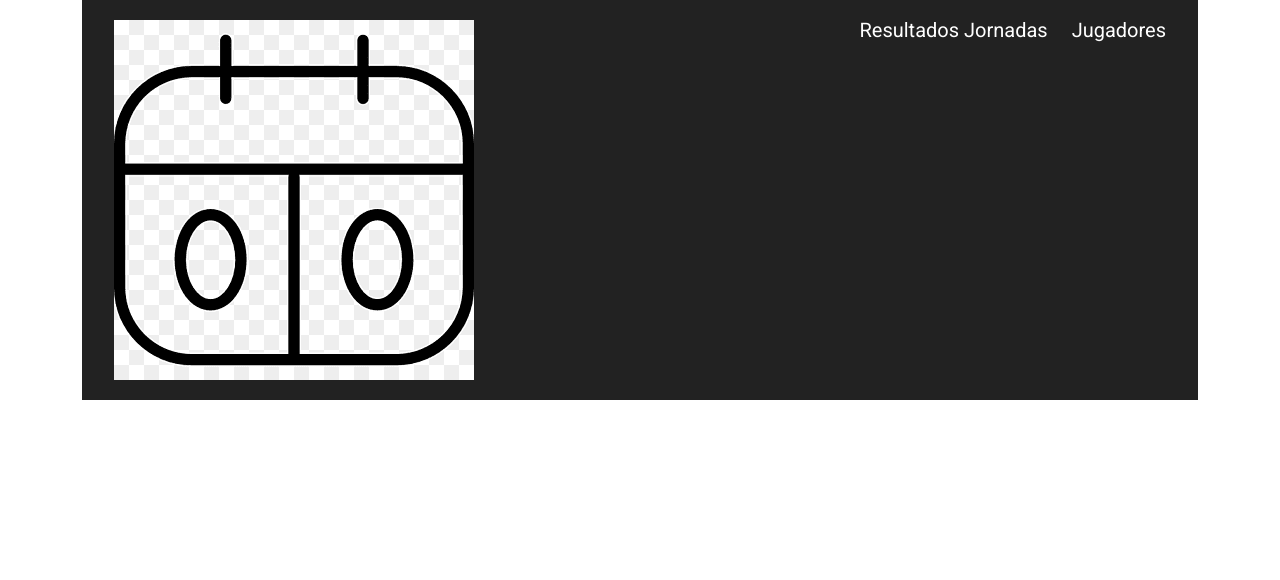
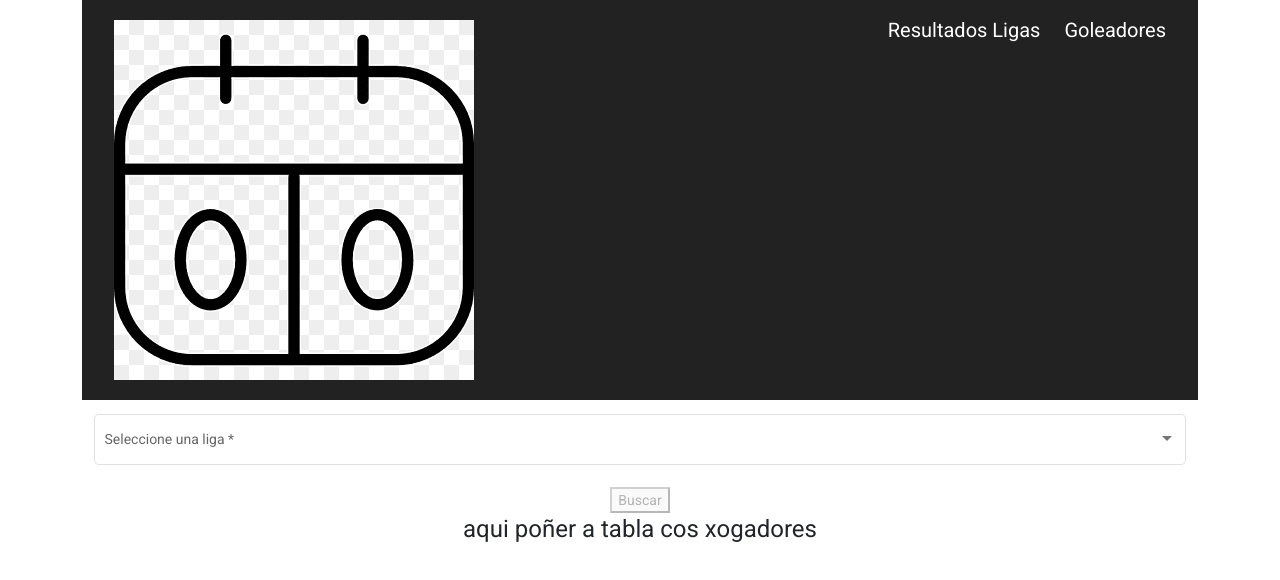
Before and after one commit to marmosqueramir/practicaRIWS, an Angular app in the folder football-scores-web/: page /goalScorer in a window 1280 px wide. Before the commit this address led to /. Shown: the top 580 px of the page. Built offline with nearby package versions, Linux system fonts and the light colour scheme.

Commit message:
Vista goleadores

```diff
--- a/football-scores-web/src/app/app.module.ts
+++ b/football-scores-web/src/app/app.module.ts
@@ -10,12 +10,14 @@ import {MatFormFieldModule} from '@angular/material/form-field';
 import { BrowserAnimationsModule } from '@angular/platform-browser/animations';
 import {MatInputModule} from '@angular/material/input';
 import { MatSelectModule } from '@angular/material/select';
+import { GoalScorerComponent } from './components/goal-scorer/goal-scorer.component';
 
 @NgModule({
   declarations: [
     AppComponent,
     ScoresComponent,
-    NavbarComponent
+    NavbarComponent,
+    GoalScorerComponent
   ],
   imports: [
     BrowserModule,
--- /dev/null
+++ b/football-scores-web/src/app/components/goal-scorer/goal-scorer.component.html
@@ -0,0 +1,21 @@
+<div class="container" style="width: 100%; text-align: center;">
+    <div class="column">
+        <form [formGroup]="goalScorerForm">
+            <div class="row">
+                <!-- Campo para elegir liga -->
+                <mat-form-field class="example-full-width" appearance="outline" style="margin-right: 10px; margin-top: 10px;">
+                    <mat-label>Seleccione una liga</mat-label>
+                    <mat-select formControlName="league" [(value)]="selectedLeague" placeholder="selectedLeague">
+                        <mat-option [value]="league" *ngFor="let league of availableLeagues">
+                            {{ league }}
+                        </mat-option>
+                    </mat-select>
+                </mat-form-field>
+            </div>
+        </form>
+
+        <button mat-raised-button color="primary" (click)="searchResults()" [disabled]="!selectedLeague"> Buscar </button>
+
+        <h1> aqui poñer a tabla cos xogadores</h1>
+    </div>
+</div>
--- /dev/null
+++ b/football-scores-web/src/app/components/goal-scorer/goal-scorer.component.ts
@@ -0,0 +1,36 @@
+import { Component, OnInit } from '@angular/core';
+import { FormBuilder, Validators } from '@angular/forms';
+import { GoalScorerItems } from 'src/app/dto/FootballScoreItem';
+
+@Component({
+  selector: 'app-goal-scorer',
+  templateUrl: './goal-scorer.component.html',
+  styleUrls: ['./goal-scorer.component.scss']
+})
+export class GoalScorerComponent implements OnInit {
+
+  goalScorerForm = this._fb.group(
+    {
+      league: ['', Validators.required]
+    }
+  )
+
+  selectedLeague: any = undefined;
+  availableLeagues: String[] = [];
+
+  goalScorerItems: GoalScorerItems[] = [];
+
+  constructor(
+    private _fb: FormBuilder
+  ) { }
+
+  ngOnInit(): void {
+    this.availableLeagues = ['Española', 'Inglesa', 'Francesa']
+  }
+
+  searchResults() {
+    console.log(this.selectedLeague)
+    // asignar el valor a goalScorerItems
+  }
+
+}
--- a/football-scores-web/src/app/components/navbar/navbar.component.html
+++ b/football-scores-web/src/app/components/navbar/navbar.component.html
@@ -14,8 +14,8 @@
         </div>
         <div class="menu" [class.menuClass]="menuVariable">
           <ul>
-            <li [routerLink]="['']">Resultados Jornadas</li>
-            <li [routerLink]="['/ejemplo']">Jugadores</li>
+            <li [routerLink]="['']"> Resultados Ligas </li>
+            <li [routerLink]="['/goalScorer']"> Goleadores </li>
           </ul>
         </div>
       </div>
--- a/football-scores-web/src/app/components/scores/scores.component.html
+++ b/football-scores-web/src/app/components/scores/scores.component.html
@@ -3,7 +3,7 @@
         <form [formGroup]="resultForm">
             <div class="row">
                 <!-- Campo para elegir liga -->
-                <mat-form-field class="example-full-width" appearance="outline" style="margin-right: 10px;">
+                <mat-form-field class="example-full-width" appearance="outline" style="margin-right: 10px; margin-top: 10px;">
                     <mat-label>Seleccione una liga</mat-label>
                     <mat-select formControlName="league" [(value)]="selectedLeague" placeholder="selectedLeague" (selectionChange)="leagueSelected($event)">
                         <mat-option [value]="league" *ngFor="let league of availableLeagues">
@@ -13,7 +13,7 @@
                 </mat-form-field>
 
                 <!-- Campo para elegir jornada -->
-                <mat-form-field class="example-full-width" appearance="outline">
+                <mat-form-field class="example-full-width" appearance="outline" style="margin-top: 10px;">
                     <mat-label>Seleccione una jornada</mat-label>
                     <mat-select formControlName="journey" [(value)]="selectedJourney" placeholder="selectedJourney">
                         <mat-option [value]="journey" *ngFor="let journey of availableJourneys">
@@ -26,6 +26,9 @@
         <button mat-raised-button color="primary" (click)="searchResults()" [disabled]="!selectedLeague || !selectedJourney"> Buscar </button>
 
         <h1> aqui poñer a tabla cos partidos</h1>
+        <div class="col-md-4 mt-1" *ngFor="let score of footballScoreItems; let i = index">
+
+        </div>
 
     </div>
 </div>
--- a/football-scores-web/src/app/components/scores/scores.component.ts
+++ b/football-scores-web/src/app/components/scores/scores.component.ts
@@ -42,5 +42,6 @@ export class ScoresComponent implements OnInit {
   searchResults() {
     console.log(this.selectedJourney)
     console.log(this.selectedLeague)
+    // asignar el valor a footballScoreItems
   }
 }
```
Also changed, not shown: football-scores-web/src/app/app-routing.module.ts (+5 -4 lines), football-scores-web/src/app/dto/FootballScoreItem.ts (+9 -0 lines), football-scores-web/src/app/components/goal-scorer/goal-scorer.component.scss (added), 1 other file (tests, documents, lock files or other folders).
